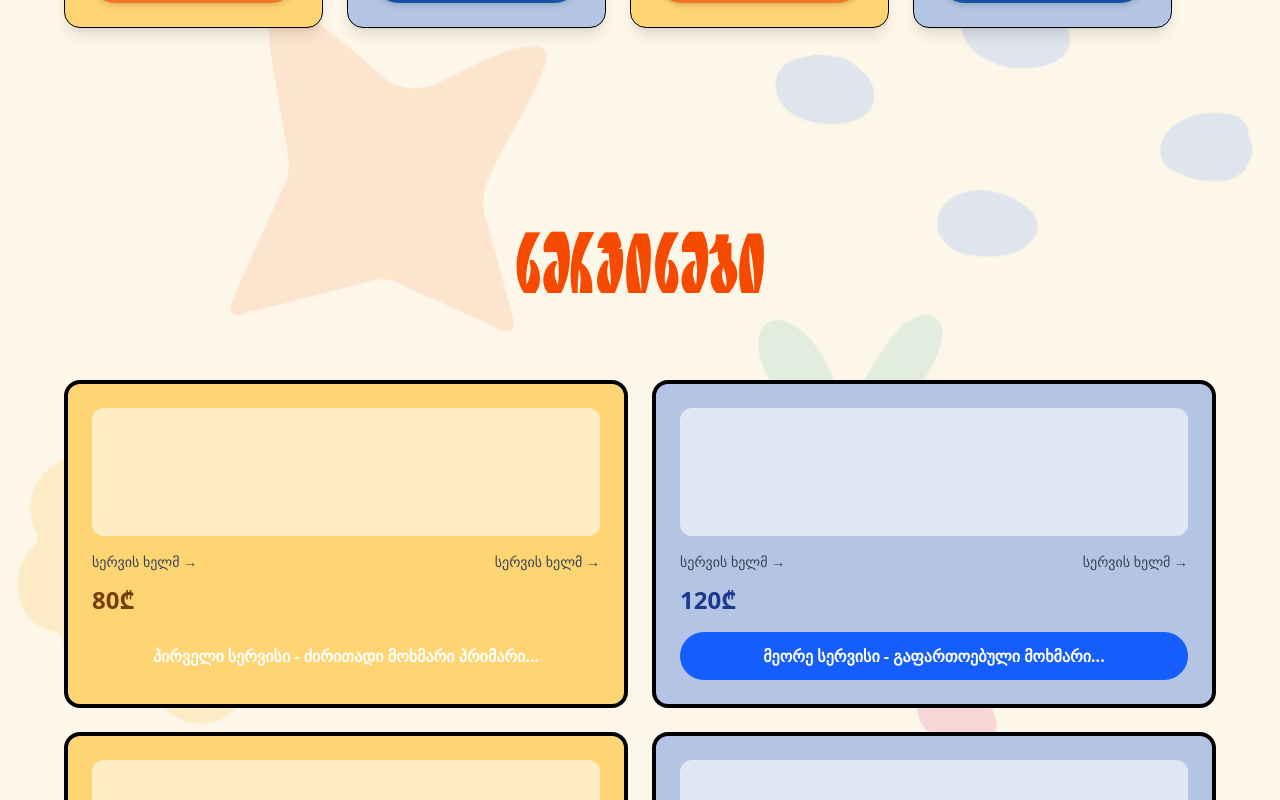
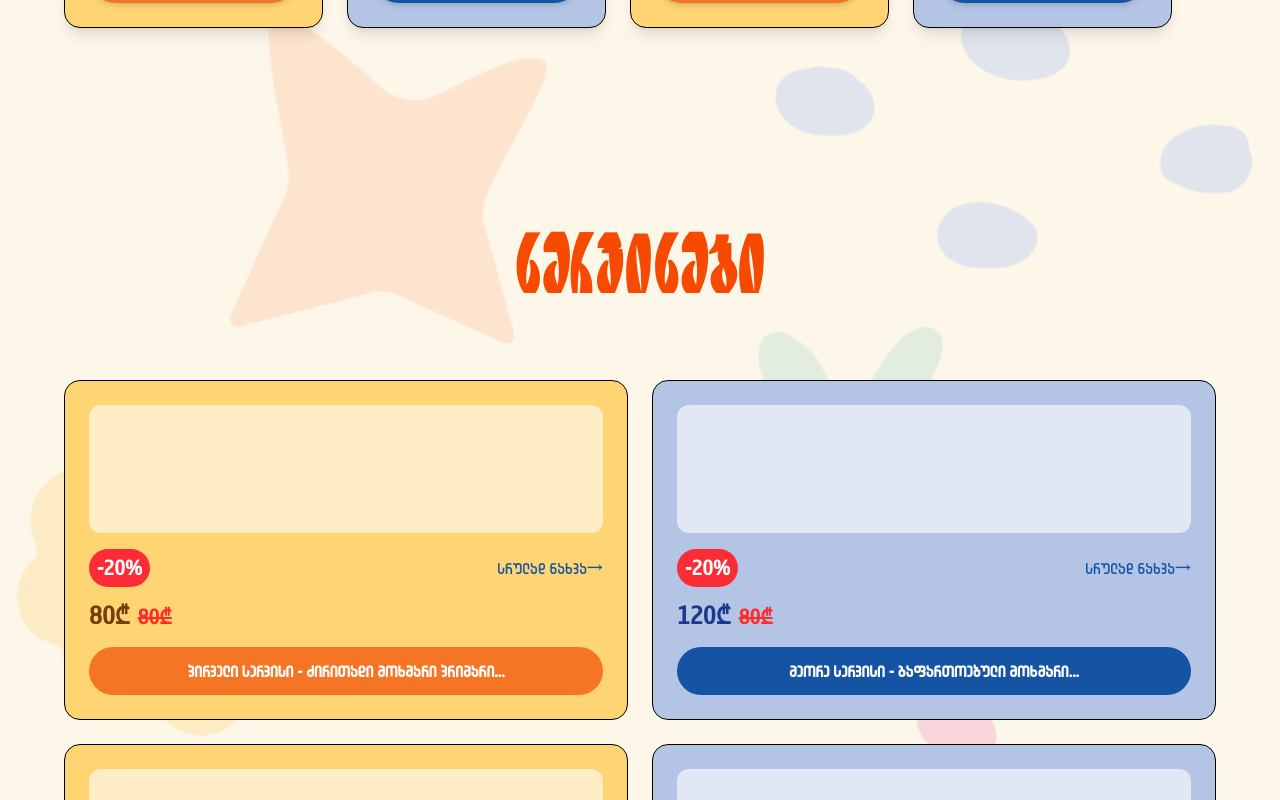
Before and after one commit to Davmike/donaldo, a React (Vite) app: page / in a window 1280 px wide. Shown: the part 1560-2360 px from the top of the page. Built offline with nearby package versions, Linux system fonts and the light colour scheme.

Commit message:
feat: done services

```diff
--- a/src/Components/Services.tsx
+++ b/src/Components/Services.tsx
@@ -34,9 +34,9 @@ const services: Service[] = [
         price: '80₾',
         originalPrice: '80₾',
         discount: '-20%',
-        buttonText: 'გააქტივე',
+        buttonText: 'ფოტო-ვიდეო',
         color: 'yellow',
-        details: 'პირველი სერვისი - ძირითადი მოხმარი პრიმარი',
+        details: 'ფოტო-ვიდეო გადაღება',
         benefits: [
             'ძირითადი ფუნქციონალობა',
             'ყოველდღიური დახმარება',
@@ -47,8 +47,8 @@ const services: Service[] = [
             'კომიუნიტი',
             'ტექნიკური მხარდაჭერა',
         ],
-        faq: 'რა არის პირველი სერვისი?',
-        faqAnswer: 'პირველი სერვისი არის ძირითადი პაკეტი, რომელიც მოიცავს ყველა საჭირო ფუნქციას მცირე ბიზნესებისთვის. ეს სერვისი გთავაზობთ სრულ მხარდაჭერას და რეგულარულ განახლებებს.',
+        faq: 'რა არის ფოტო-ვიდეო სერვისი?',
+        faqAnswer: 'საუკეთესო ფოტოგრაფი გვყავს დონალდოლენდში გიორგი თებიძე(GT Photography)',
         packages: [
             { name: 'ექვსი ნიშიერი', discount: '-20%', period: '6 ღრმან', price: '15 ₾', originalPrice: '20 ₾', color: 'blue' },
             { name: 'ექვსი ღრმ, ნაწილი', discount: '-20%', period: '6 ღრმ, ნაწილი', price: '15 ₾', originalPrice: '20 ₾', color: 'yellow' },
@@ -172,7 +172,7 @@ function Services() {
                     </h1>
                     <button
                         onClick={handleBack}
-                        className="flex items-center gap-2 text-[#1554A4] text-[24px] font-normal mb-8 hover:text-orange-700 transition-colors"
+                        className="flex items-center gap-2 text-[#1554A4] text-[24px] font-normal mb-8 cursor-pointer hover:text-orange-700 transition-colors cursor-pointer"
                     >
                         <ArrowLeft size={20} />
                         უკან დაბრუნება
@@ -180,10 +180,10 @@ function Services() {
                     <div className={`rounded-2xl p-4 md:p-6 mb-8 ${selectedService.color === 'yellow'
                         ? 'bg-[#FDEBC5]'
                         : 'bg-[#E0E4ED]'}`}>
-                        <h3 className='text-[#1554A4] text-[24px] text-center font-normal'>კურსის ხანგრძლივობა და ფასები</h3>
+                        <h3 className='text-[#1554A4] text-[24px] text-center font-normal'>სერვისის შესახებ მცირედი ინფორმაცია</h3>
                         <p className="text-[#5C6983] text-[16px] md:text-base mt-2.5">
-                            • ქრონიკული დაავადებების პროფილაქტიკისა და გამოჯანმრთელების მიზნით,  რეკომენდებულია <span className='text-[#F67524]'>10-15 სეანსიანი კურსი.</span>  <br />
-                            • 1 სეანსის ხანგრძლივობაა <span className='text-[#F67524]'>40 წუთი.</span>
+                            • გაეცანით ქვემოთ მითითებულ ინფორმაციას<span className='text-[#F67524]'>თქვენზე მორგებული შეთავაზებები.</span>  <br />
+                            • ასევე იხილავთ <span className='text-[#F67524]'>საუკეთესო ფასებს.</span>
                         </p>
                     </div>
 
@@ -248,13 +248,13 @@ function Services() {
                             </div>
 
                             <div className="flex gap-4">
-                                <button className={`flex-1 px-6 py-3 font-bold rounded-full border-2 hover:bg-orange-50 transition-colors ${selectedService.color === 'yellow'
+                                <button onClick={handleBack} className={`flex-1 px-6 py-3 font-bold rounded-full cursor-pointer border-2 hover:bg-orange-50 transition-colors ${selectedService.color === 'yellow'
                                     ? 'text-[#F67524] border-[#F67524]'
                                     : 'text-[#1554A4] border-[#1554A4]'}`}>
                                     უკან დაბრუნება
                                 </button>
-                                <button className={`flex-1 px-6 py-3 text-white font-bold rounded-3xl hover:bg-orange-600 transition-colors border border-black ${selectedService.color === 'yellow'
-                                    ? 'bg-[#F67524'
+                                <button className={`flex-1 px-6 py-3 text-white font-bold rounded-3xl cursor-pointer hover:bg-orange-600 transition-colors border border-black ${selectedService.color === 'yellow'
+                                    ? 'bg-[#F67524]'
                                     : 'bg-[#1554A4]'
                                     }`}>
                                     დაჯავშნა
@@ -268,7 +268,7 @@ function Services() {
     }
 
     return (
-        <section className="min-h-screen w-full px-4 py-16 md:py-24 overflow-hidden">
+        <section className="min-h-screen w-full px-4 py-16 md:py-24 overflow-hidden text-guge">
             <div className="max-w-6xl mx-auto">
                 <div className="absolute top-20 left-10 w-20 h-20 bg-blue-200 rounded-full opacity-50 blur-xl"></div>
                 <div className="absolute top-40 right-20 w-32 h-32 bg-pink-200 rounded-full opacity-40 blur-2xl"></div>
@@ -283,7 +283,7 @@ function Services() {
                         <div
                             key={service.id}
                             onClick={() => handleServiceClick(service)}
-                            className={`rounded-2xl p-6 cursor-pointer transform transition-all duration-300 hover:scale-105 hover:shadow-2xl border-4 ${service.color === 'yellow'
+                            className={`rounded-2xl p-6 cursor-pointer transform transition-all duration-300 hover:scale-105 hover:shadow-2xl border ${service.color === 'yellow'
                                 ? 'bg-[#FFD472] border-black'
                                 : 'bg-[#B4C4E5] border-black'
                                 }`}
@@ -291,19 +291,24 @@ function Services() {
                             <div className="w-full h-32 bg-white rounded-xl mb-4 opacity-60"></div>
 
                             <div className="flex items-center justify-between mb-3">
-                                <span className="text-sm text-gray-700">სერვის ხელმ →</span>
-                                <span className="text-sm text-gray-700">სერვის ხელმ →</span>
+                                <div className="bg-red-500 text-white text-[20px] font-bold px-2 py-1 rounded-full inline-block">
+                                    {services[currentSlide].discount}
+                                </div>
+                                <span className="text-[16px] text-[#1554A4] cursor-pointer">სრულად ნახვა→</span>
                             </div>
 
-                            <p className="text-2xl font-bold mb-4">
+                            <p className="text-2xl font-bold mb-4 flex items-baseline gap-2">
                                 <span className={service.color === 'yellow' ? 'text-yellow-900' : 'text-blue-900'}>
                                     {service.price}
                                 </span>
+                                <span className="text-[20px] line-through text-[#FF2C2C]">
+                                    {services[currentSlide].originalPrice}
+                                </span>
                             </p>
 
-                            <button className={`w-full py-3 rounded-full font-bold text-white transition-all duration-300 hover:shadow-lg ${service.color === 'yellow'
-                                ? 'bg-[#FFD472] hover:bg-orange-600'
-                                : 'bg-blue-600 hover:bg-blue-700'
+                            <button className={`w-full py-3 rounded-full font-bold text-white transition-all duration-300 cursor-pointer ${service.color === 'yellow'
+                                ? 'bg-[#F67524] hover:bg-orange-600'
+                                : 'bg-[#1554A4] hover:bg-blue-700'
                                 }`}>
                                 {service.description}
                             </button>
@@ -322,7 +327,7 @@ function Services() {
                             <div className="bg-red-500 text-white text-[20px] font-bold px-2 py-1 rounded-full inline-block mb-2">
                                 {services[currentSlide].discount}
                             </div>
-                            <span className="text-[16px] text-[#1554A4]">სრულად ნახვა→</span>
+                            <span className="text-[16px] text-[#1554A4] cursor-pointer">სრულად ნახვა→</span>
                         </div>
 
                         <div className="flex items-baseline gap-2 mb-4">
@@ -339,7 +344,7 @@ function Services() {
 
                         <button
                             onClick={() => handleServiceClick(services[currentSlide])}
-                            className={`w-full h-[68px] text-[24px] py-3 rounded-full font-bold text-white transition-all duration-300 hover:shadow-lg ${services[currentSlide].color === 'yellow'
+                            className={`w-full h-[68px] text-[24px] py-3 rounded-full font-bold text-white transition-all duration-300 hover:shadow-lg cursor-pointer ${services[currentSlide].color === 'yellow'
                                 ? 'bg-[#F67524] hover:bg-orange-600'
                                 : 'bg-blue-600 hover:bg-blue-700'
                                 }`}
@@ -351,7 +356,7 @@ function Services() {
                     <div className="flex items-center justify-between mt-6 gap-4">
                         <button
                             onClick={handlePrev}
-                            className="shrink-0 p-3 bg-white rounded-full shadow-lg hover:shadow-xl transition-shadow border-2 border-gray-200"
+                            className="shrink-0 p-3 bg-white rounded-full shadow-lg hover:shadow-xl transition-shadow border-2 border-gray-200 cursor-pointer"
                         >
                             <ChevronLeft size={24} className="text-gray-700" />
                         </button>
@@ -370,7 +375,7 @@ function Services() {
 
                         <button
                             onClick={handleNext}
-                            className="flex-shrink-0 p-3 bg-white rounded-full shadow-lg hover:shadow-xl transition-shadow border-2 border-gray-200"
+                            className="shrink-0 p-3 bg-white rounded-full shadow-lg hover:shadow-xl transition-shadow border-2 border-gray-200 cursor-pointer"
                         >
                             <ChevronRight size={24} className="text-gray-700" />
                         </button>
```
